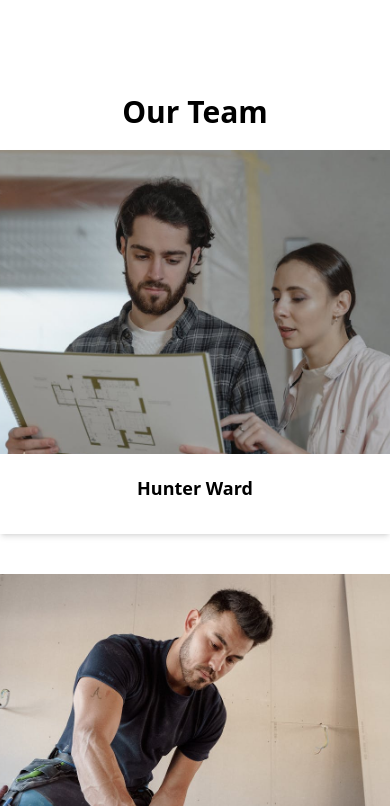
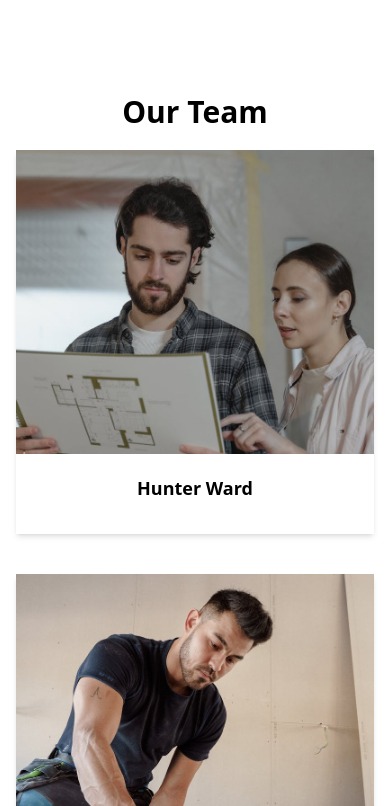
Before and after one commit to LiamB333/black-and-heale, a Next.js app: page /about in a window 390 px wide. Shown: the part 1918-2724 px from the top of the page. Built offline with nearby package versions, Linux system fonts and the light colour scheme.

Commit message:
add padding for mobile

```diff
--- a/app/_components/About/AboutSection/AboutSection.tsx
+++ b/app/_components/About/AboutSection/AboutSection.tsx
@@ -73,7 +73,7 @@
       </div>
 
       {/* Additional Sections */}
-      <div className="container mx-auto my-10">
+      <div className="container mx-auto my-10 px-4">
         <section id="our-team" className="mb-20 text-center mt-24">
           <h2 className="text-3xl text-center font-bold mb-5">Our Team</h2>
           <div className="grid grid-cols-1 md:grid-cols-2 lg:grid-cols-3 gap-10">
```
